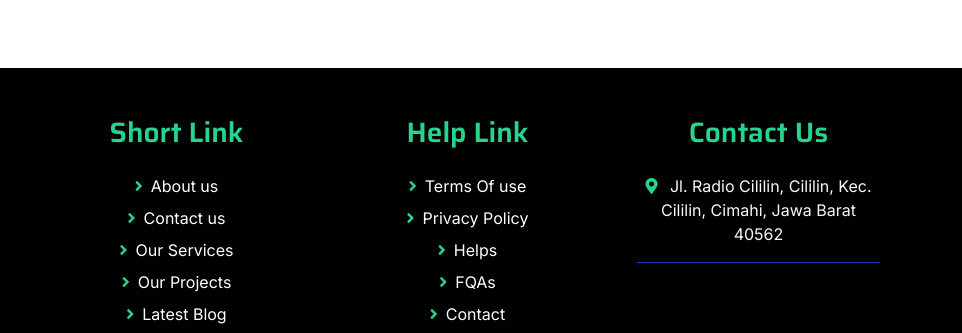
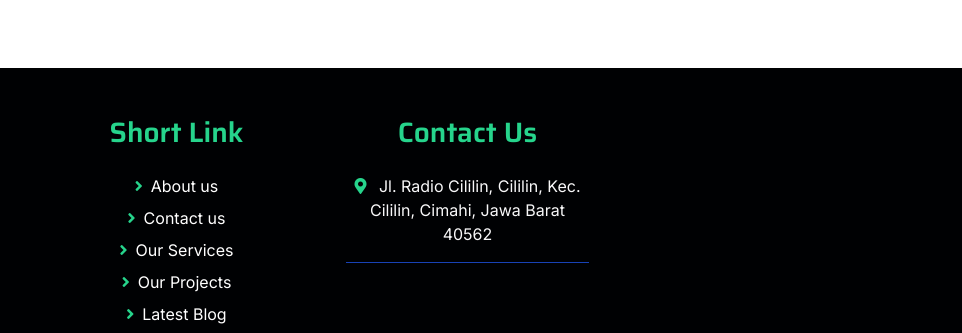
Before and after one commit to valekz200308/WebKalos, a plain HTML site: page 404.html in a window 1280 px wide. Shown: the part 1289-1622 px from the top of the page, 318-1280 px from the left. Drawn offline with nearby package versions, Linux system fonts and the light colour scheme.

Commit message:
Update 404.html

```diff
--- a/404.html
+++ b/404.html
@@ -162,16 +162,6 @@
                         </div>
                     </div>
                     <div class="col-lg-3 col-md-6">
-                        <a href="#" class="h3 text-secondary">Help Link</a>
-                        <div class="mt-4 d-flex flex-column help-link">
-                            <a href="" class="mb-2 text-white"><i class="fas fa-angle-right text-secondary me-2"></i>Terms Of use</a>
-                            <a href="" class="mb-2 text-white"><i class="fas fa-angle-right text-secondary me-2"></i>Privacy Policy</a>
-                            <a href="" class="mb-2 text-white"><i class="fas fa-angle-right text-secondary me-2"></i>Helps</a>
-                            <a href="" class="mb-2 text-white"><i class="fas fa-angle-right text-secondary me-2"></i>FQAs</a>
-                            <a href="" class="mb-2 text-white"><i class="fas fa-angle-right text-secondary me-2"></i>Contact</a>
-                        </div>
-                    </div>
-                    <div class="col-lg-3 col-md-6">
                         <a href="#" class="h3 text-secondary">Contact Us</a>
                         <div class="text-white mt-4 d-flex flex-column contact-link">
                             <a href="https://maps.app.goo.gl/Dm6MvGpuCtN7dwPAA" target="_blank" class="pb-3 text-light border-bottom border-primary"><i class="fas fa-map-marker-alt text-secondary me-2"></i> Jl. Radio Cililin, Cililin, Kec. Cililin, Cimahi, Jawa Barat 40562</a>
```
